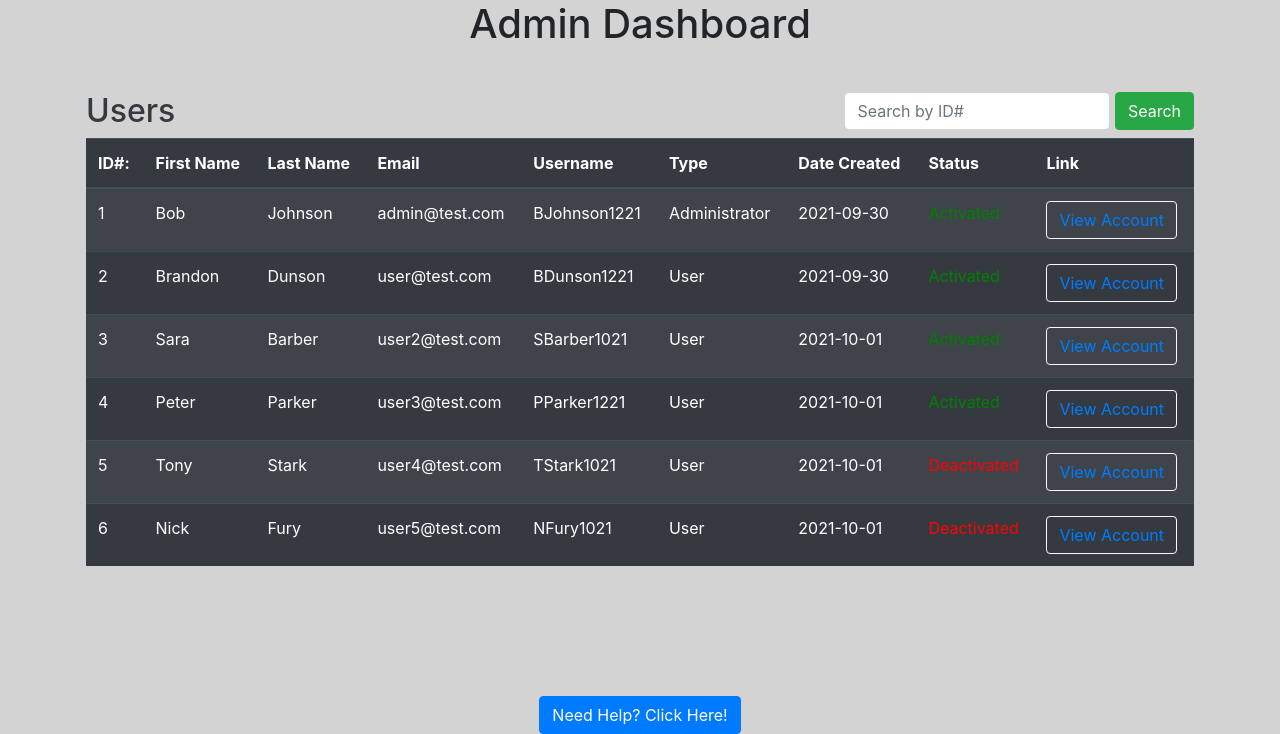
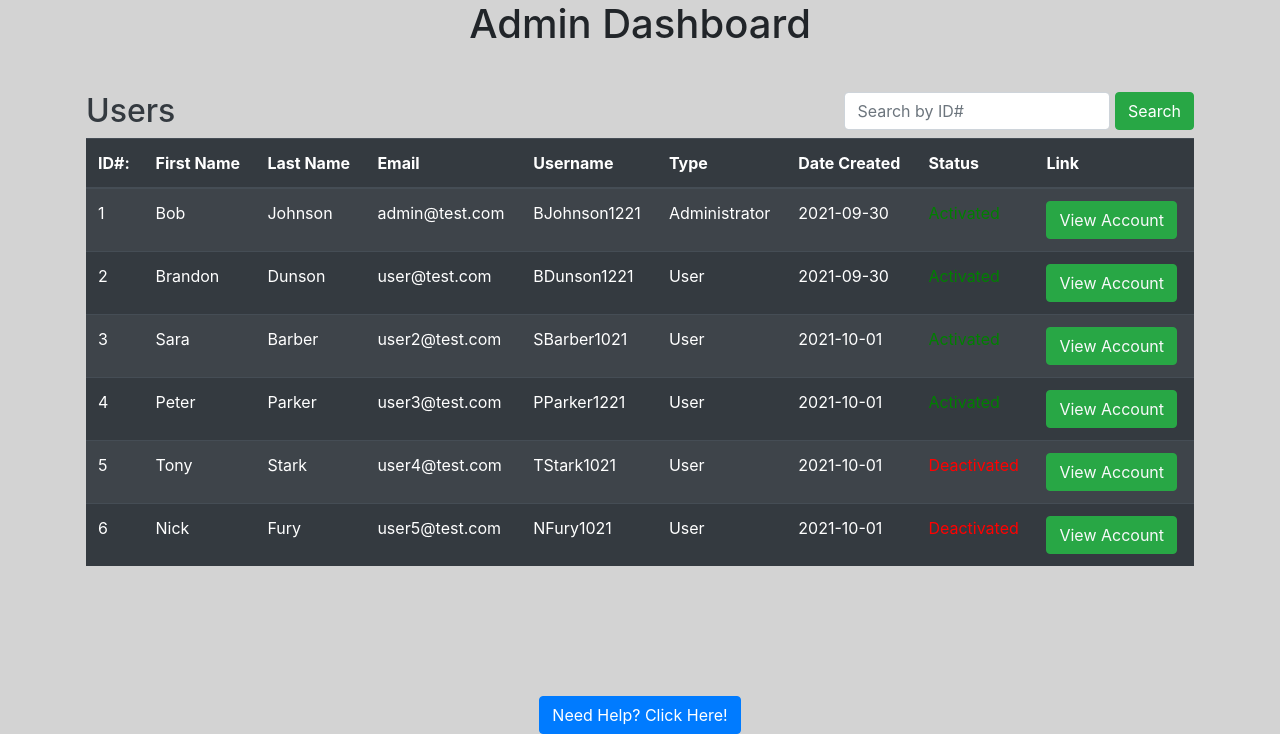
Before and after one commit to Dunson/SWE_4713_Project, a Flask app: page /adminPortal in a window 1280 px wide. Shown: the part 66-800 px from the top of the page. Run offline with Flask 2, Linux system fonts and the light colour scheme; a user stored in the database is signed in; data comes from the database, SQL or seed files in the repository; both versions use the stored data as it was after the commit; some libraries are stand-ins or nearby versions.

Commit message:
Push To Dunson

```diff
--- a/website/auth.py
+++ b/website/auth.py
@@ -367,7 +367,7 @@ def view_account():
         entry_deb = request.form.get('entry_deb')
         journal_id = 1
 
-        acc_id = int(ACC_ID)
+        acc_id = 1
 
         init_deb = float(entry_deb)
         init_cred = float(entry_cred)
--- a/website/templates/adminPortal.html
+++ b/website/templates/adminPortal.html
@@ -64,8 +64,8 @@ content%}
           {% endif %}
             <td>
                 <form method="POST">
-                    <button type="submit" class="btn btn-outline-light" value="{{ user.id }}">
-                        <a href="{{ url_for('auth.accountOverview') }}" >View Account</a>
+                    <button type="submit" class="btn btn-success" value="{{ user.id }}">
+                        <a class="text-light" href="{{ url_for('auth.accountOverview') }}" >View Account</a>
                     </button>
                 </form>
             </td>
```
Also changed, not shown: website/database.db.
